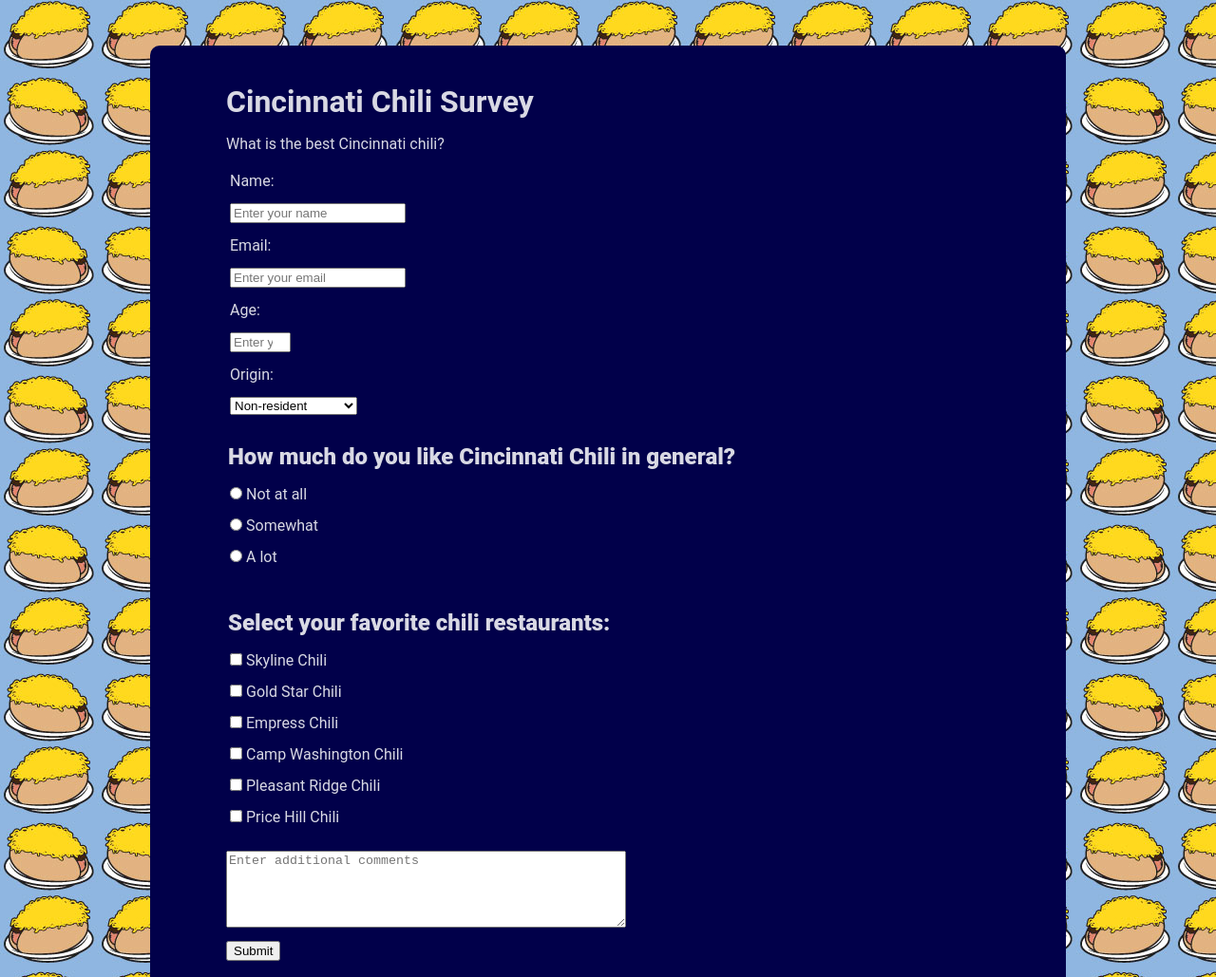
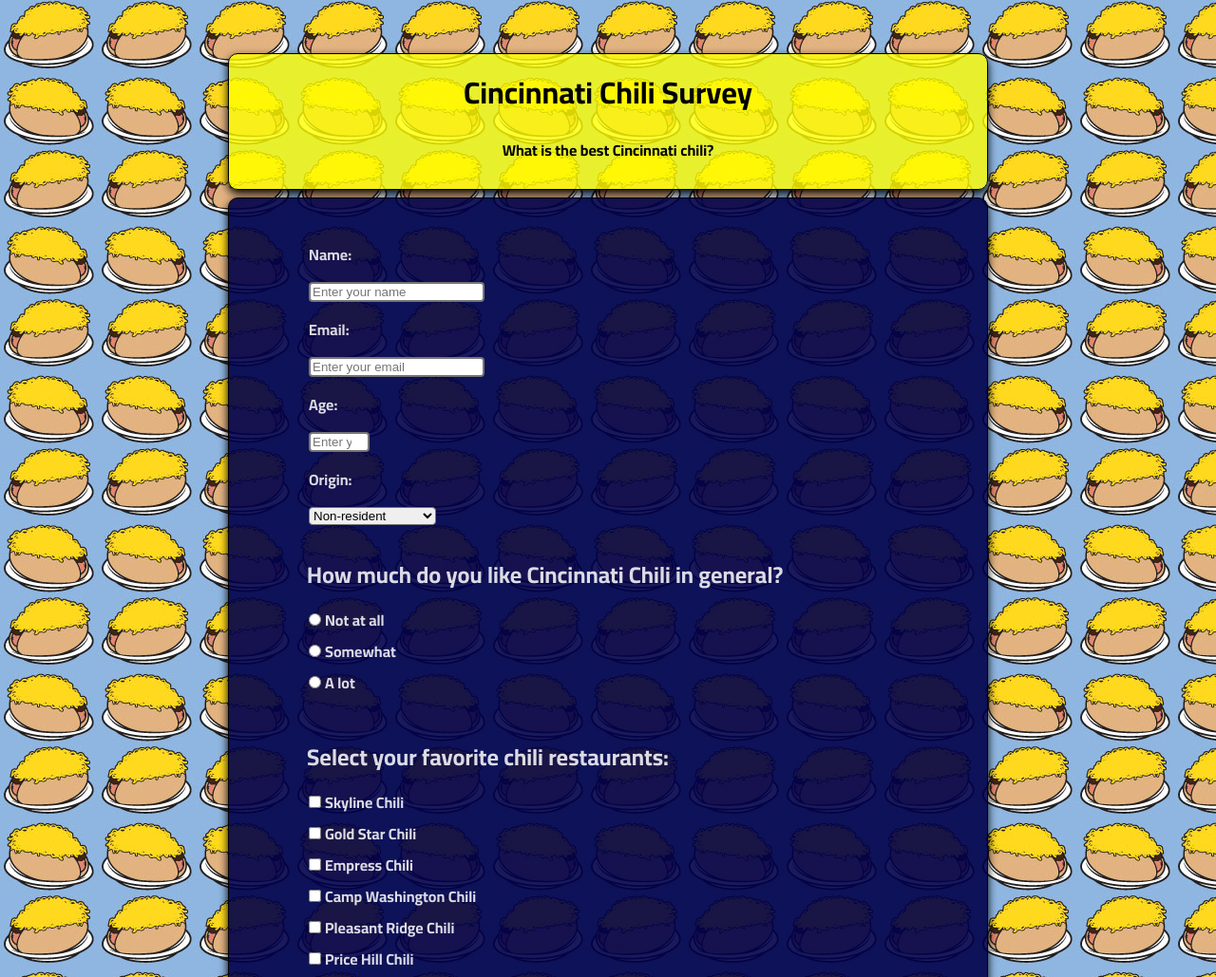
Before and after one commit to kevintsander/freecodecamp-respwebdev-surveyform, a plain HTML site: page index.html in a window 1280 px wide. Shown: the top 1029 px of the page at 95% size. Drawn offline with Linux system fonts and the light colour scheme.

Commit message:
updated style

```diff
--- a/index.html
+++ b/index.html
@@ -7,13 +7,18 @@
     <meta name="viewport" content="width=device-width, initial-scale=1.0">
     <title>Cincinnati Chili Survey</title>
     <link rel="stylesheet" href="./style/style.css">
+    <link rel="preconnect" href="https://fonts.googleapis.com">
+    <link rel="preconnect" href="https://fonts.gstatic.com" crossorigin>
+    <link href="https://fonts.googleapis.com/css2?family=Cairo:wght@700&display=swap" rel="stylesheet">
 </head>
 
 <body>
 
     <div id="content">
-        <h1 id="title">Cincinnati Chili Survey</h1>
-        <p id="description">What is the best Cincinnati chili?</p>
+        <div id="content-header">
+            <h1 id="title">Cincinnati Chili Survey</h1>
+            <p id="description">What is the best Cincinnati chili?</p>
+        </div>
 
         <form id="survey-form">
             <label for="name" id="name-label">
@@ -44,15 +49,22 @@
             </fieldset>
             <fieldset>
                 <legend>Select your favorite chili restaurants:</legend>
-                <label for="checkbox-skyline"><input id="checkbox-skyline" type="checkbox" name="checkbox" value="skyline">Skyline Chili</label>
-                <label for="checkbox-goldstar"><input id="checkbox-goldstar" type="checkbox" name="checkbox" value="goldstar">Gold Star Chili</label>
-                <label for="checkbox-empress"><input id="checkbox-empress" type="checkbox" name="checkbox" value="empress">Empress Chili</label>
-                <label for="checkbox-camp-wash"><input id="checkbox-camp-wash" type="checkbox" name="checkbox" value="camp-wash">Camp Washington Chili</label>
-                <label for="checkbox-prc"><input id="checkbox-prc" type="checkbox" name="checkbox" value="prc">Pleasant Ridge Chili</label>
-                <label for="checkbox-phc"><input id="checkbox-phc" type="checkbox" name="checkbox" value="phc">Price Hill Chili</label>
+                <label for="checkbox-skyline"><input id="checkbox-skyline" type="checkbox" name="checkbox"
+                        value="skyline">Skyline Chili</label>
+                <label for="checkbox-goldstar"><input id="checkbox-goldstar" type="checkbox" name="checkbox"
+                        value="goldstar">Gold Star Chili</label>
+                <label for="checkbox-empress"><input id="checkbox-empress" type="checkbox" name="checkbox"
+                        value="empress">Empress Chili</label>
+                <label for="checkbox-camp-wash"><input id="checkbox-camp-wash" type="checkbox" name="checkbox"
+                        value="camp-wash">Camp Washington Chili</label>
+                <label for="checkbox-prc"><input id="checkbox-prc" type="checkbox" name="checkbox" value="prc">Pleasant
+                    Ridge Chili</label>
+                <label for="checkbox-phc"><input id="checkbox-phc" type="checkbox" name="checkbox" value="phc">Price
+                    Hill Chili</label>
             </fieldset>
             <label for="comments">
-                <textarea id="comments" name="comments" placeholder="Enter additional comments" rows="5" cols="50"></textarea>
+                <textarea id="comments" name="comments" placeholder="Enter additional comments" rows="5"
+                    cols="50"></textarea>
             </label>
 
             <button id="submit" type="submit">Submit</button>
--- a/style/style.css
+++ b/style/style.css
@@ -1,23 +1,40 @@
 body {
     padding: 40px 150px;
     background-image: url("../images/chili-pattern.jpeg");
-    font-family: 'Roboto', Arial, sans-serif
+    font-family: 'Cairo', Arial, sans-serif;
+    display: flex;
+    justify-content: center;
+
+}
+
+#content {
+    width: 800px;
+}
+
+#content-header {
+    background-color:rgba(255, 255, 0, 80%);
+    text-align: center;
+    padding: 10px;
+    margin: 8px 0;
+    border-radius: 10px;
+    font-weight: 800;
+    box-shadow: 0px 4px 10px black;
+    border: 1px solid black;
 }
 
 h1 {
     margin: 0;
 }
 
-#content {
-    background-color: #01004a;
+#survey-form {
+    display: flex;
+    flex-direction: column;
+    background-color: rgba(1, 0, 74, 90%);
     color: rgba(255, 255, 255, 85%);
     border-radius: 10px;
     padding: 40px 80px;
-}
-
-#survey-form {
-    display: flex;
-    flex-direction: column;
+    box-shadow: 0px 4px 10px black;
+    border: 1px solid black;
 }
 
 label p {
@@ -26,6 +43,8 @@
 
 input, select, fieldset {
     margin: 10px 4px;
+    border-radius: 4px;
+    border-style: solid;
 }
 
 button {
@@ -42,6 +61,6 @@
 
 fieldset legend {
     font-size: 24px;
-    font-weight: 900;
+    font-weight: 400;
     margin-bottom: 8px;
 }
```
